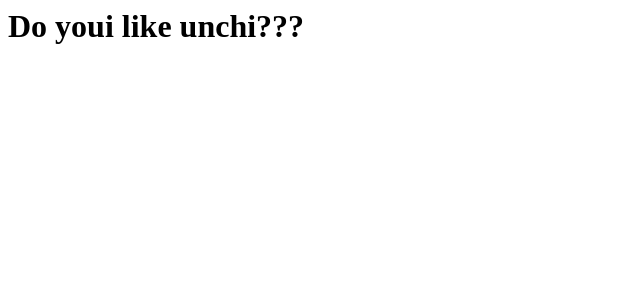
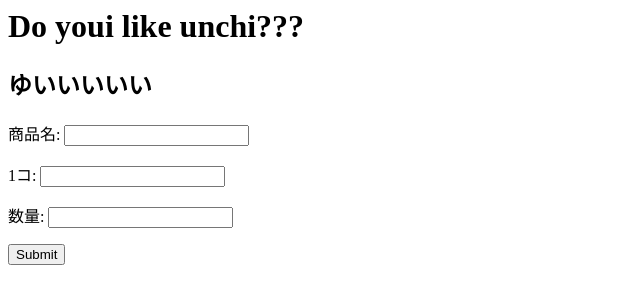
Before and after one commit to Derikky/mono, a Django app: page / in a window 1280 px wide. Shown: the top 304 px of the page, without its empty margins (0-640 px from the left). Run offline with Django 4.2, Linux system fonts and the light colour scheme.

Commit message:
入力テスト

```diff
--- /dev/null
+++ b/WebApp/Kanemi/Kanemisan/forms.py
@@ -0,0 +1,6 @@
+from django import forms
+
+class ContactForm(forms.Form):
+    things = forms.CharField(label="商品名")
+    one_price = forms.IntegerField(label="1コ")
+    amount = forms.IntegerField(label="数量")
--- a/WebApp/Kanemi/Kanemisan/templates/Kanemi/index.html
+++ b/WebApp/Kanemi/Kanemisan/templates/Kanemi/index.html
@@ -5,5 +5,17 @@
     </head>
     <body>
         <h1>Do youi like unchi???</h1>
+
+        <h2>ゆいいいいい</h2>
+        <form class="" action="" method="post" enctype="multipart/form-data">
+            {% csrf_token %}
+            {{ form.as_p }}
+            <button type="submit" name="submit">Submit</button>
+        </form>
+
+
+
+
+
     </body>
 </html>
--- a/WebApp/Kanemi/Kanemisan/views.py
+++ b/WebApp/Kanemi/Kanemisan/views.py
@@ -1,5 +1,9 @@
 from django.shortcuts import render
+from .forms import ContactForm
+
 
 # Create your views here.
 def index(request):
-    return render(request,'Kanemi/index.html')
+    form = ContactForm()
+    context ={'form': form,}
+    return render(request,'Kanemi/index.html',context)
```
